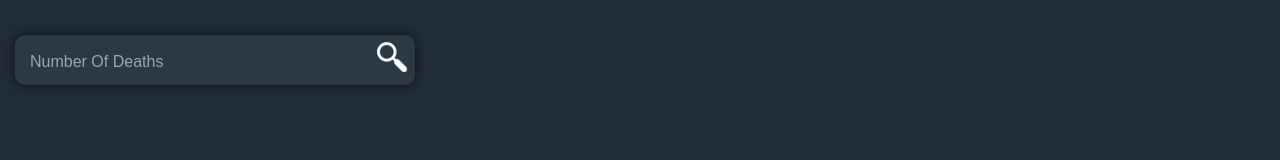
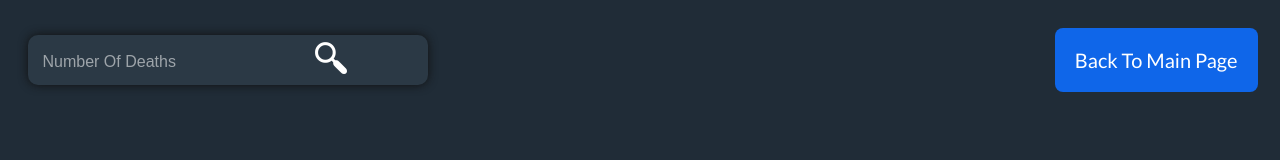
Before and after one commit to amilon28/Coronovirus-Tracker, a plain HTML site: page number.html in a window 1280 px wide. Drawn offline with Linux system fonts and the light colour scheme.

Commit message:
add back to main page button

```diff
--- a/_country-container.scss
+++ b/_country-container.scss
@@ -14,11 +14,13 @@
 
     background-color: #2B3945;
     border-radius: .8rem;
+    transition: .4s;
 
 
     &__info {
         padding: 1.5rem;
         color: #BFBFBF;
+        user-select: none;
     }
 
     &__img {
@@ -52,5 +54,9 @@
         }
     }
 
+    &:hover {
+        transform: scale(1.1);
+    }
+
 
 }
--- a/_search-container.scss
+++ b/_search-container.scss
@@ -1,11 +1,13 @@
 .search-container {
+    width: 100vw;
     height: 15vh;
     display: flex;
-    justify-content: space-evenly;
+    justify-content: space-between;
     align-items: center;
     position: relative;
-    align-self: flex-start;
+    // align-self: flex-start;
     margin-left: 1.5rem;
+    padding: 0 2rem;
 }
 
 .num-input {
@@ -30,23 +32,32 @@
 
     position: absolute;
     top: 35%; //  -15
-    right: 2%; // -5
+    left: 24%; // -5
 
 
     transform: scaleX(1);
     transition: .4s;
 
+}
+
+.btn {
+    display: inline-block;
+    text-decoration: none;
+    color: #fff;
+    font-family: 'Lato', sans-serif;
+    font-size: 2rem;
+    margin-right: 1rem;
+    background: #0f66e9;
+    border-radius: .8rem;
+    padding: 2rem;
+    transition: .4s;
+
     &:hover {
-        background: #0f66e9;
-        color: #fff;
         transform: scaleX(1.1);
     }
 }
 
 
-.search-icon {
-    width: 3rem;
-}
 
 ::placeholder {
     font-size: 1.6rem;
--- a/number.html
+++ b/number.html
@@ -19,7 +19,9 @@
       <a href="#" id="search" class="search-btn"
         ><img src="img/search-3-32.png" alt="search-icon" class="search-icon"
       /></a>
+      <a href="index.html" class="btn">Back To Main Page</a>
     </div>
+
     <!-- countries -->
     <div class="country-container">
       <!-- <div class="country">
--- a/style.scss
+++ b/style.scss
@@ -88,6 +88,27 @@ select {
     }
 }
 
+.btn {
+    position: absolute;
+    bottom: 10%;
+    right: 43%;
+
+    display: inline-block;
+    text-decoration: none;
+    color: #fff;
+    font-family: 'Lato', sans-serif;
+    font-size: 2rem;
+    margin-right: 1rem;
+    background: #0f66e9;
+    border-radius: .8rem;
+    padding: 2rem;
+    transition: .4s;
+
+    &:hover {
+        transform: scaleX(1.1);
+    }
+}
+
 ::placeholder {
     color: #000000c2;
 }
```
Also changed, not shown: country.html (+1 -0 lines), result-country.html (+1 -1 lines), css/number.css, css/style.css, 2 other files.
